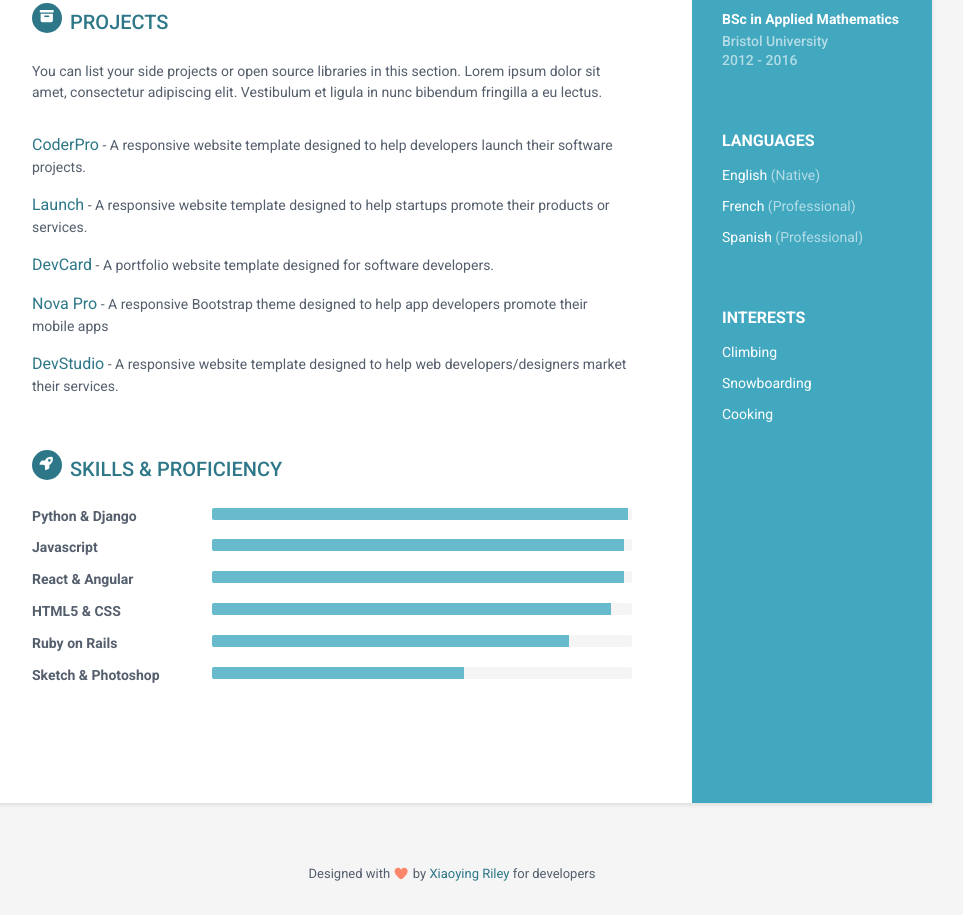
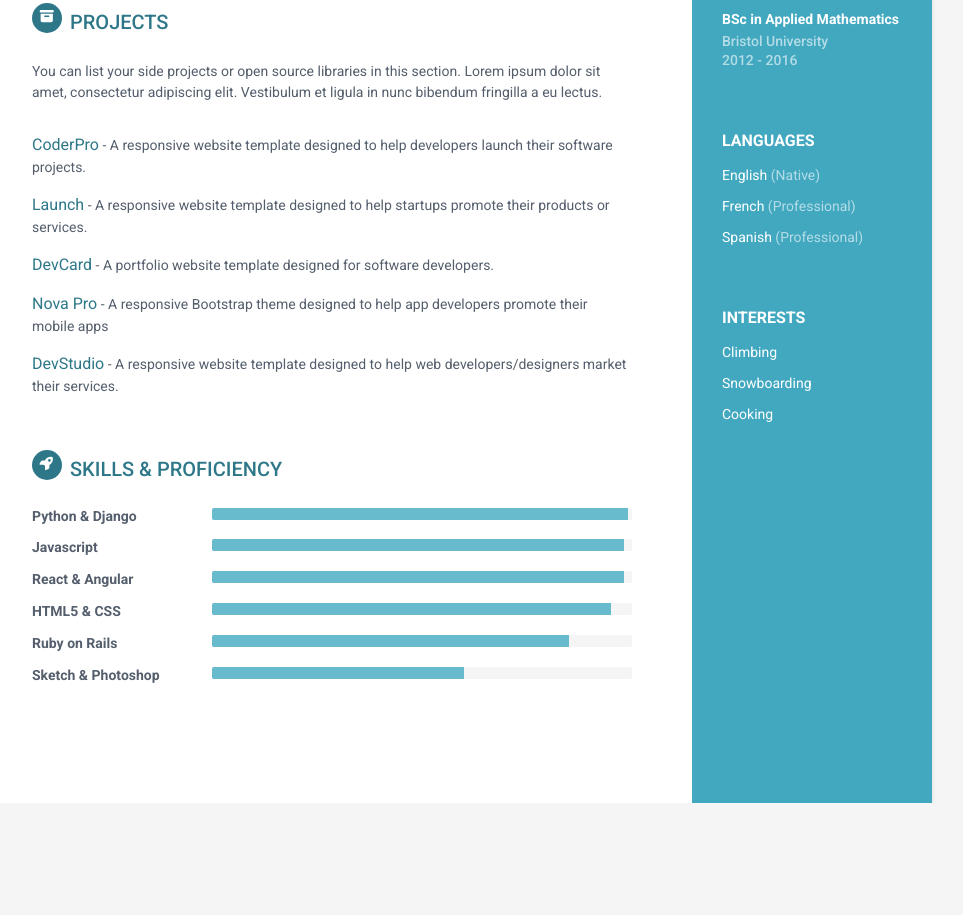
Before and after one commit to sgtcmi/sgtcmi.github.io, a plain HTML site: page index.html in a window 1280 px wide. Shown: the part 951-1866 px from the top of the page, without its empty margins (188-1151 px from the left). After the commit the page ends 1754 px from the top, so only its background shows below. Drawn offline with Linux system fonts and the light colour scheme.

Commit message:
footer changed

```diff
--- a/index.html
+++ b/index.html
@@ -203,12 +203,6 @@
         </div><!--//main-body-->
     </div>
 
-    <footer class="footer">
-        <div class="text-center">
-            <!--/* This template is free as long as you keep the footer attribution link. If you'd like to use the template without the attribution link, you can buy the commercial license via our website: themes.3rdwavemedia.com Thank you for your support. :) */-->
-            <small class="copyright">Designed with <i class="fas fa-heart"></i> by <a href="http://themes.3rdwavemedia.com" target="_blank">Xiaoying Riley</a> for developers</small>
-        </div><!--//container-->
-    </footer><!--//footer-->
 
 </body>
 </html>
```
